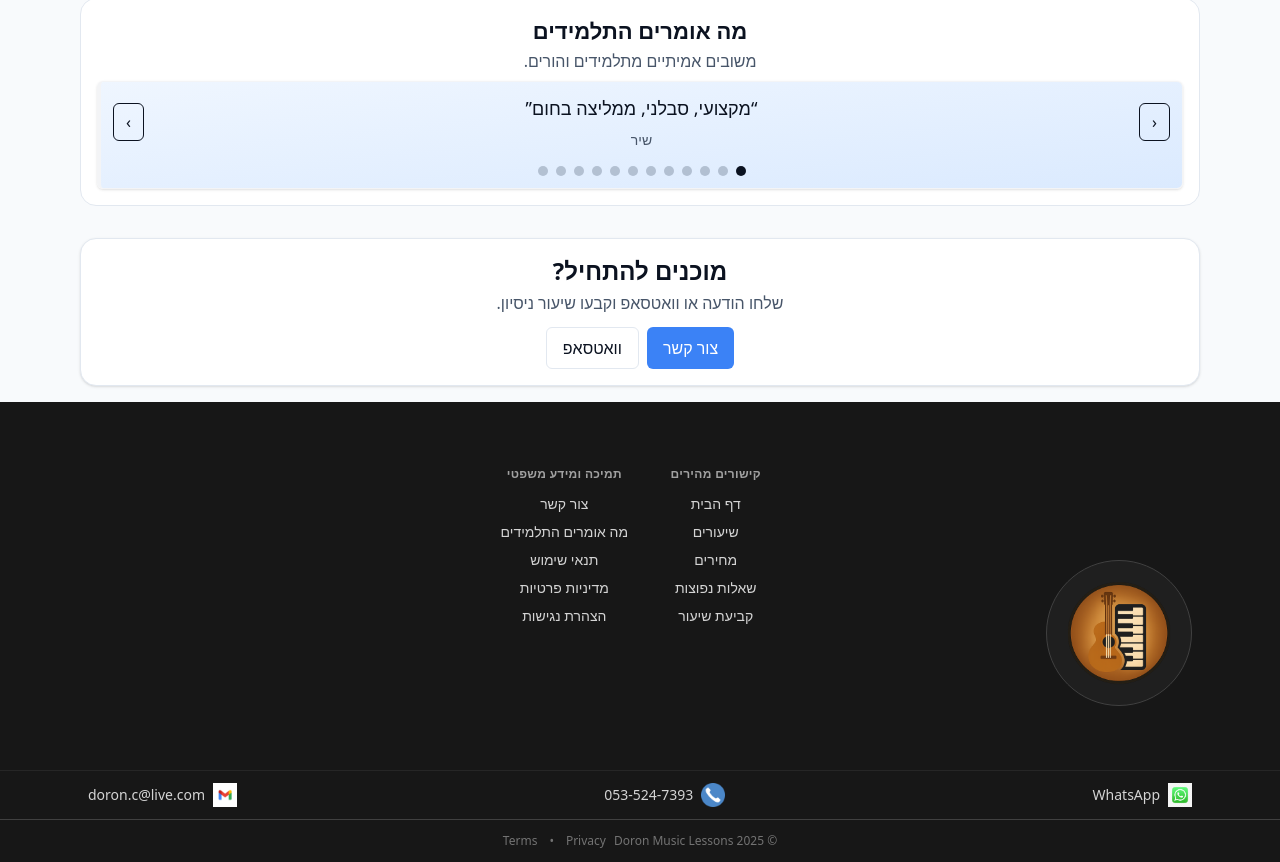
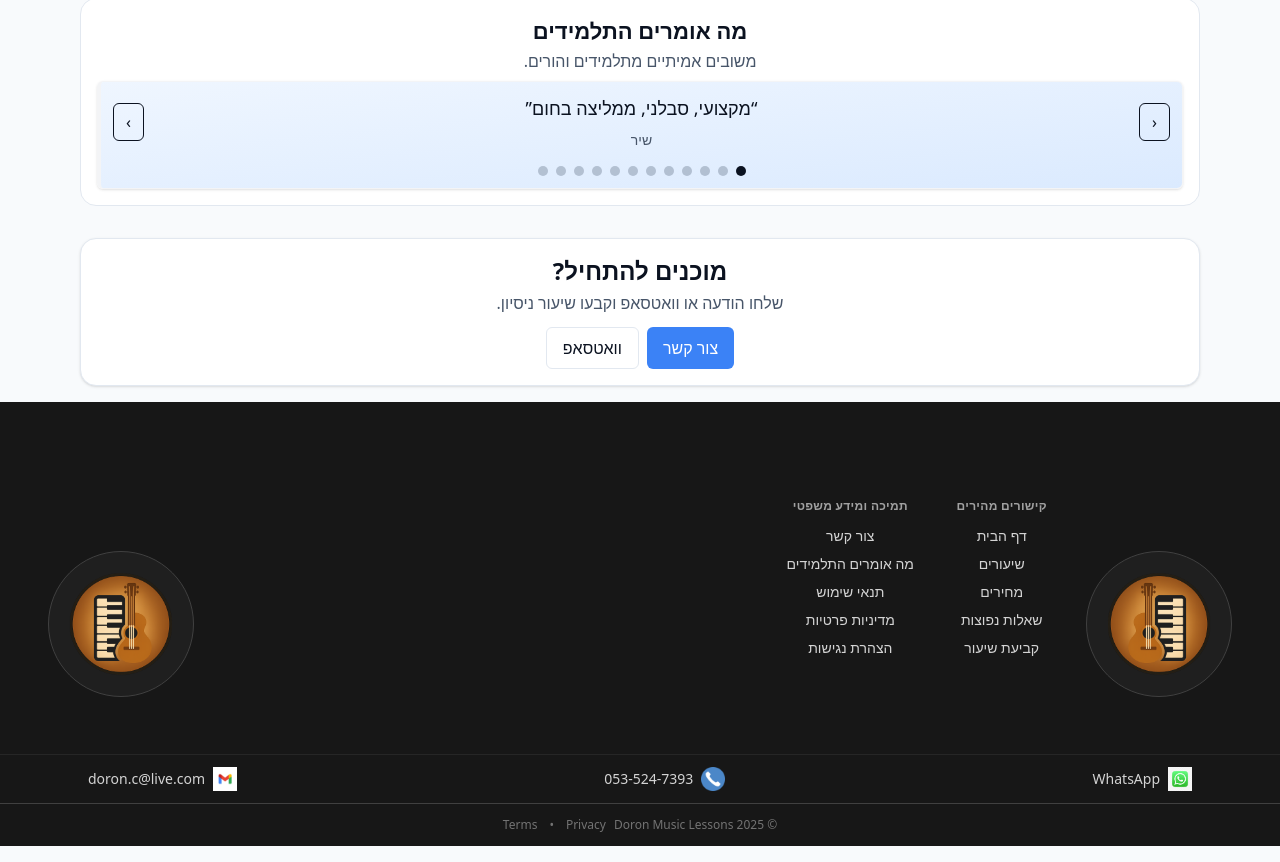
Before and after one commit to doronc36-rgb/guitar-lessons, a Next.js app: page / in a window 1280 px wide. Shown: the part 1009-1871 px from the top of the page. Built offline with nearby package versions, Linux system fonts and the light colour scheme; no server answers.

Commit message:
fix(footer): re-center desktop links/text; add mirrored left logo; keep mobile layout unchanged

```diff
--- a/src/app/components/Footer.tsx
+++ b/src/app/components/Footer.tsx
@@ -6,10 +6,10 @@ export default function Footer() {
     <footer className="bg-neutral-900 text-neutral-300 relative">
       {/* Top area */}
       <div className="mx-auto max-w-6xl px-4 sm:px-6">
-        <div className="grid gap-10 py-16 md:grid-cols-3 md:justify-items-center text-center">
+        <div className="grid gap-10 py-16 md:py-24 md:grid-cols-2 md:justify-items-center md:items-center text-center">
           {/* Brand */}
-          <div className="flex items-center justify-center md:justify-self-start md:self-start">
-            <div className="p-2 rounded-full bg-neutral-800/60 border border-neutral-700 md:ml-[187px] md:mt-[94px]">
+          <div className="flex items-center justify-center md:hidden">
+            <div className="p-2 rounded-full bg-neutral-800/60 border border-neutral-700">
               <Image
                 src="/images/music_logo_3_optimized.png"
                 alt="Doron Music Lessons"
@@ -71,6 +71,32 @@ export default function Footer() {
         </div>
       </div>
 
+      {/* Desktop-only mirrored logos - absolutely positioned so they don't affect layout */}
+      <div className="hidden md:block absolute top-1/2 -translate-y-1/2 left-12">
+        <div className="p-2 rounded-full bg-neutral-800/60 border border-neutral-700">
+          <Image
+            src="/images/music_logo_3_optimized.png"
+            alt="Doron Music Lessons"
+            width={128}
+            height={128}
+            className="rounded-full block"
+            style={{ transform: 'scaleX(-1)' }}
+          />
+        </div>
+      </div>
+
+      <div className="hidden md:block absolute top-1/2 -translate-y-1/2 right-12">
+        <div className="p-2 rounded-full bg-neutral-800/60 border border-neutral-700">
+          <Image
+            src="/images/music_logo_3_optimized.png"
+            alt="Doron Music Lessons"
+            width={128}
+            height={128}
+            className="rounded-full block"
+          />
+        </div>
+      </div>
+
       {/* Desktop-only contact line across bottom of footer (do not affect mobile) */}
       <div className="hidden md:block w-full border-t border-neutral-800">
         <div className="max-w-6xl mx-auto px-4 sm:px-6 py-3">
```
